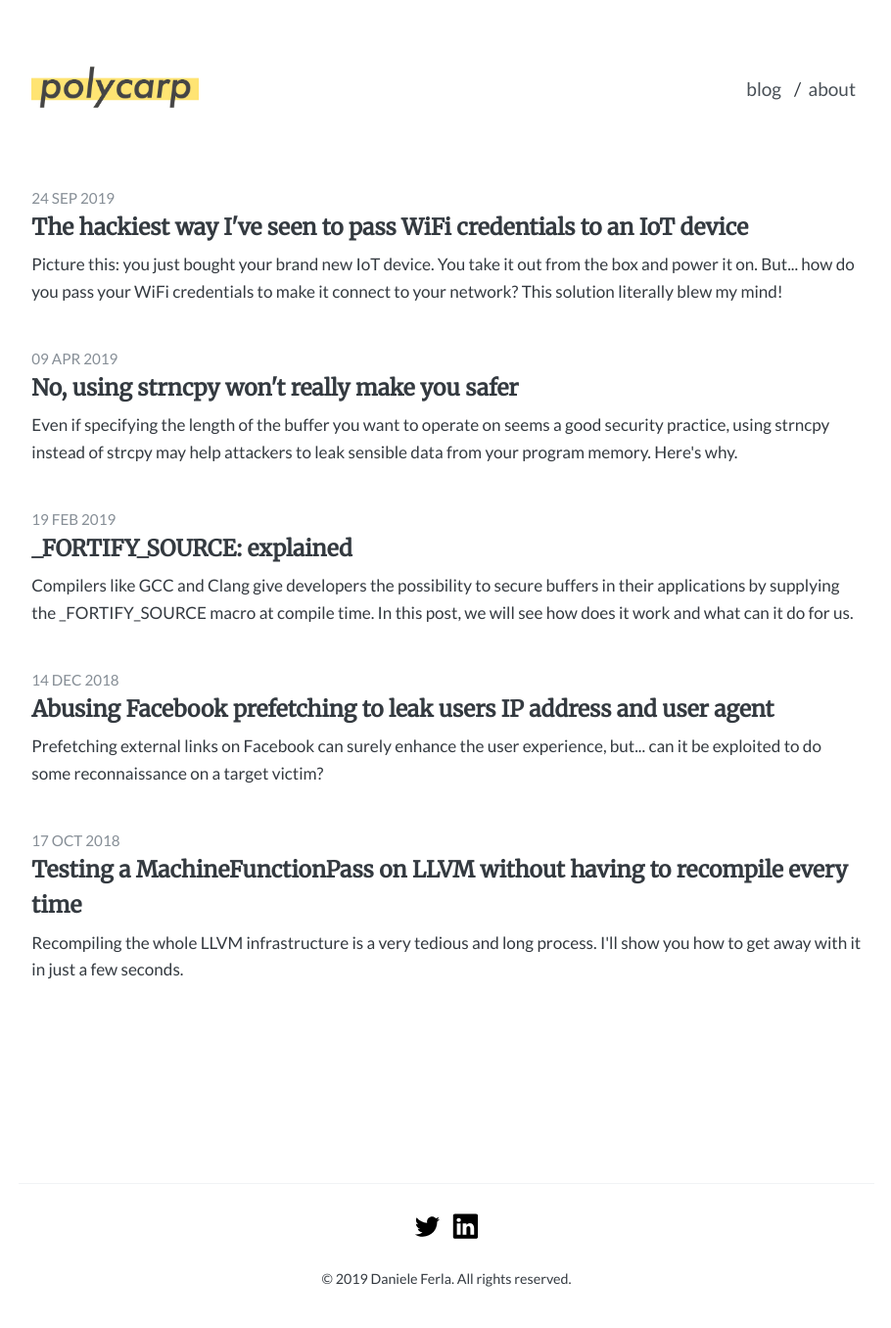
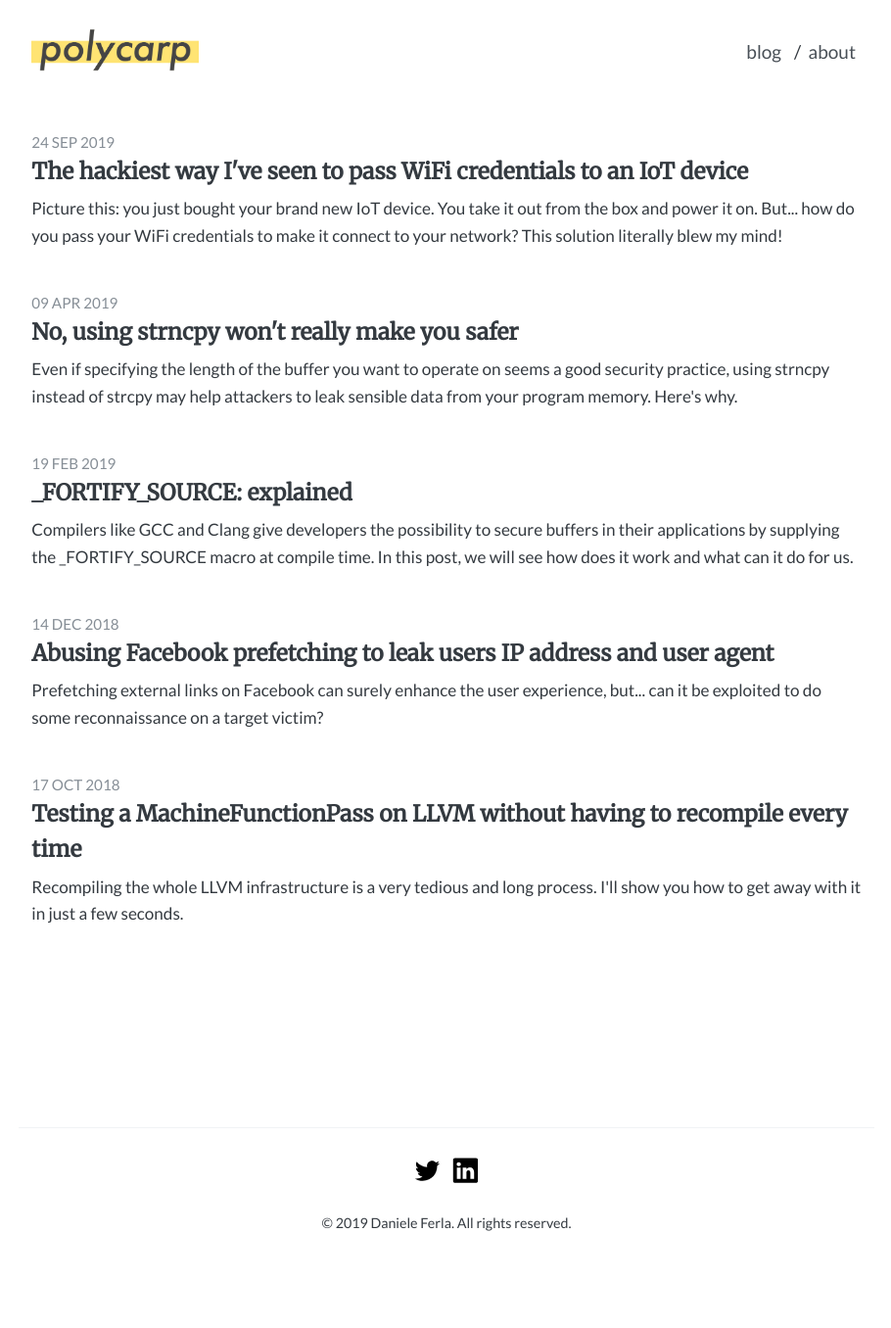
Before and after one commit to egglessness/egglessness.github.io, a Jekyll site: the page built from index.html, in a window 1280 px wide. Shown: the whole page at 98% size, without its empty margins (184-1094 px from the left). Built offline with Jekyll 4.4.1, drawn with Linux system fonts in a browser that asks for light colours; the list of posts is cut into pages by our own code; after the commit the page ends 1280 px from its top, so only the background shows below that.

```diff
--- a/_sass/_site.scss
+++ b/_sass/_site.scss
@@ -18,7 +18,7 @@
 
 .content-container {
     max-width: 48rem;
-    padding: 2rem 1rem;
+    padding: 1rem 1rem;
     margin-left: auto;
     margin-right: auto;
 
@@ -40,7 +40,7 @@
   -------------- */
 
 header {
-    padding: 1rem .7rem;
+    padding: 0rem .7rem;
 }
 
 .header {
```
Also changed, not shown: 2 other files.
